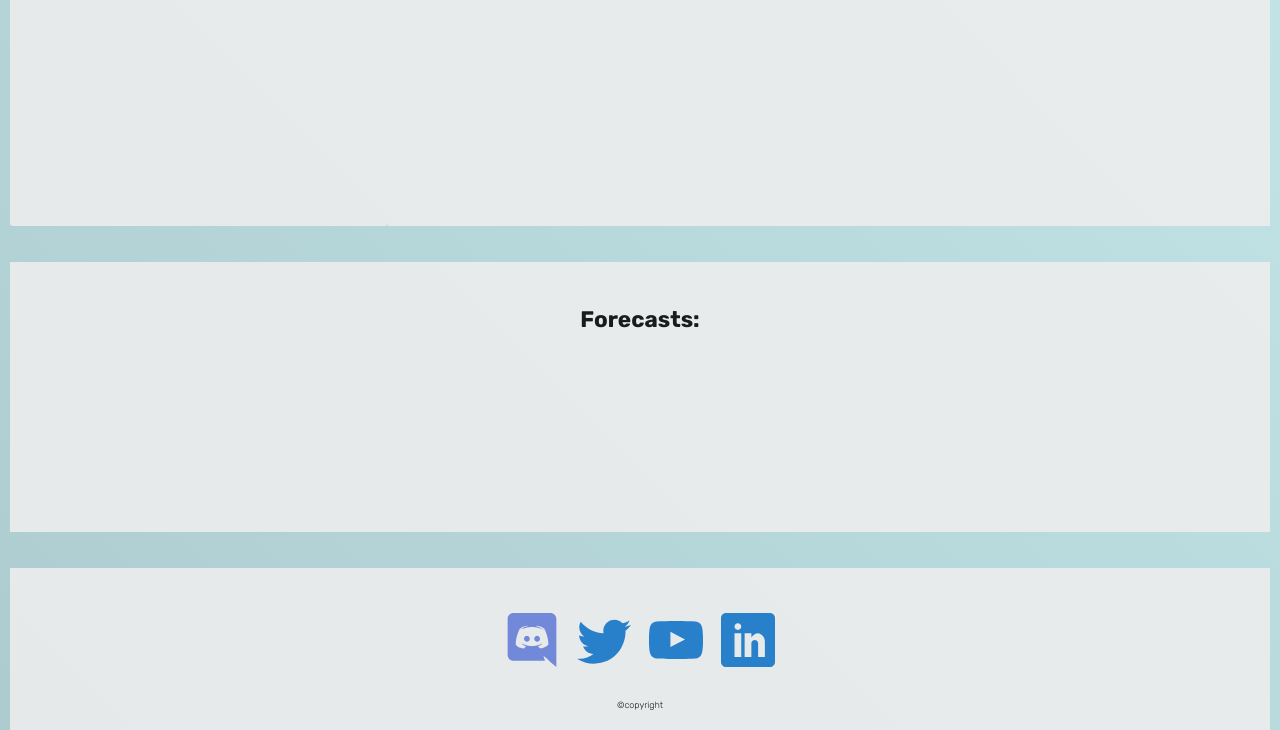
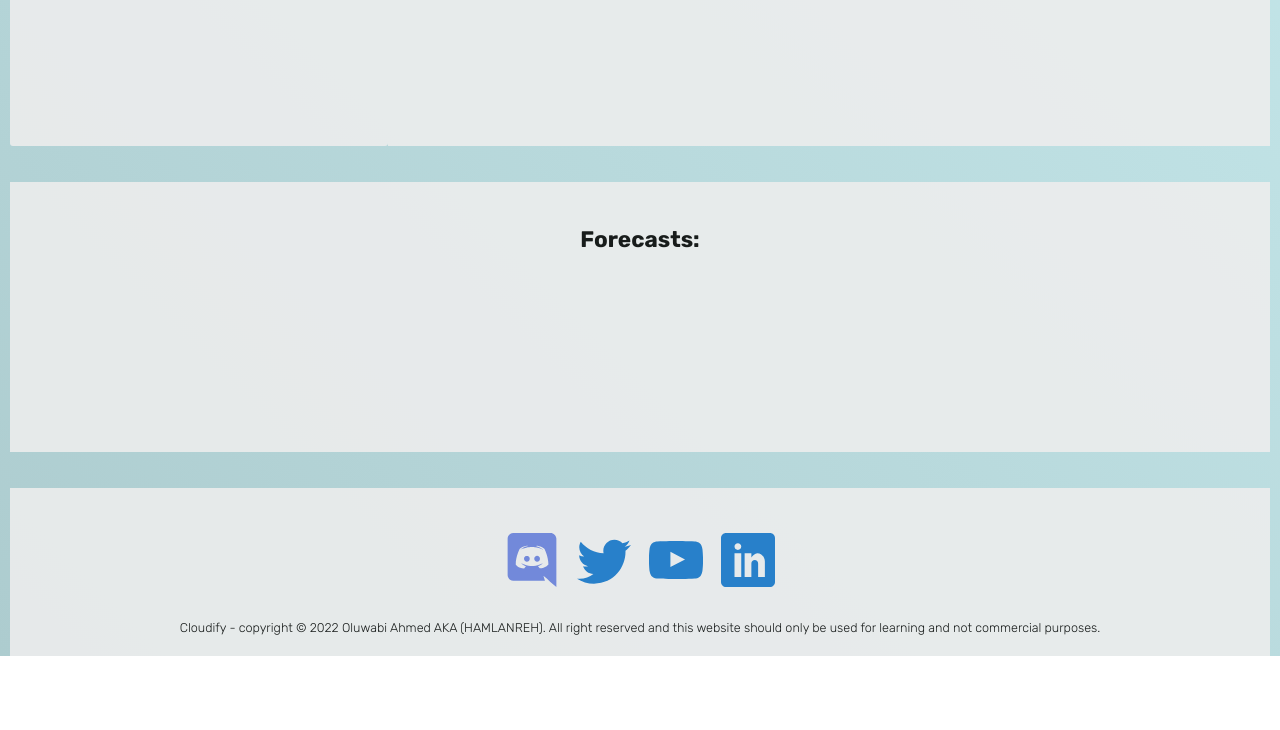
Before and after one commit to Hamlanreh/cloudify, a website built with Parcel: page index.html in a window 1280 px wide. Shown: the part 549-1279 px from the top of the page. After the commit the page ends 1205 px from the top, so only its background shows below. Built offline with nearby package versions, Linux system fonts and the light colour scheme; no server answers.

Commit message:
Added copyright and changed map height

```diff
--- a/index.html
+++ b/index.html
@@ -24,7 +24,7 @@
           <img src="./src/images/logo.png" alt="Logo" class="header__logo" />
         </div>
 
-        <form class="weather-search" action="">
+        <form class="weather-search">
           <input
             class="weather-search__input"
             type="search"
@@ -119,7 +119,13 @@
           </a>
         </div>
 
-        <div class="copyright">&copy;copyright</div>
+        <div class="copyright">
+          <p class="paragraph">
+            Cloudify - copyright &copy; 2022 Oluwabi Ahmed AKA (HAMLANREH). All
+            right reserved and this website should only be used for learning and
+            not commercial purposes.
+          </p>
+        </div>
       </footer>
     </div>
   </body>
--- a/src/sass/layouts/_app.scss
+++ b/src/sass/layouts/_app.scss
@@ -4,7 +4,7 @@
 
   display: grid;
   grid-template-columns: 1fr repeat(10, minmax(min-content, 14rem)) 1fr;
-  grid-template-rows: min-content 90vh;
+  grid-template-rows: min-content 80vh;
 }
 
 .spinner {
```
Also changed, not shown: src/css/style.css.
